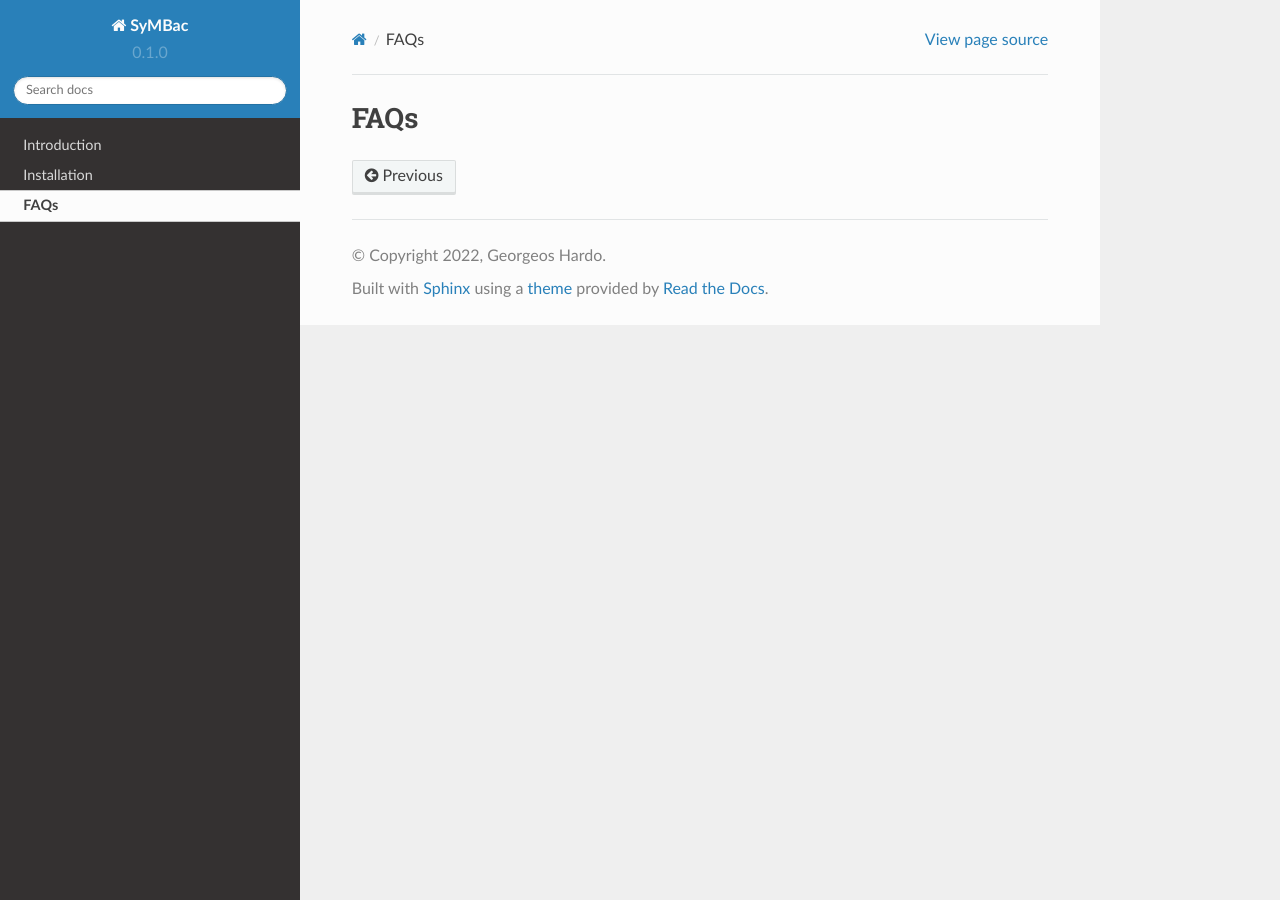
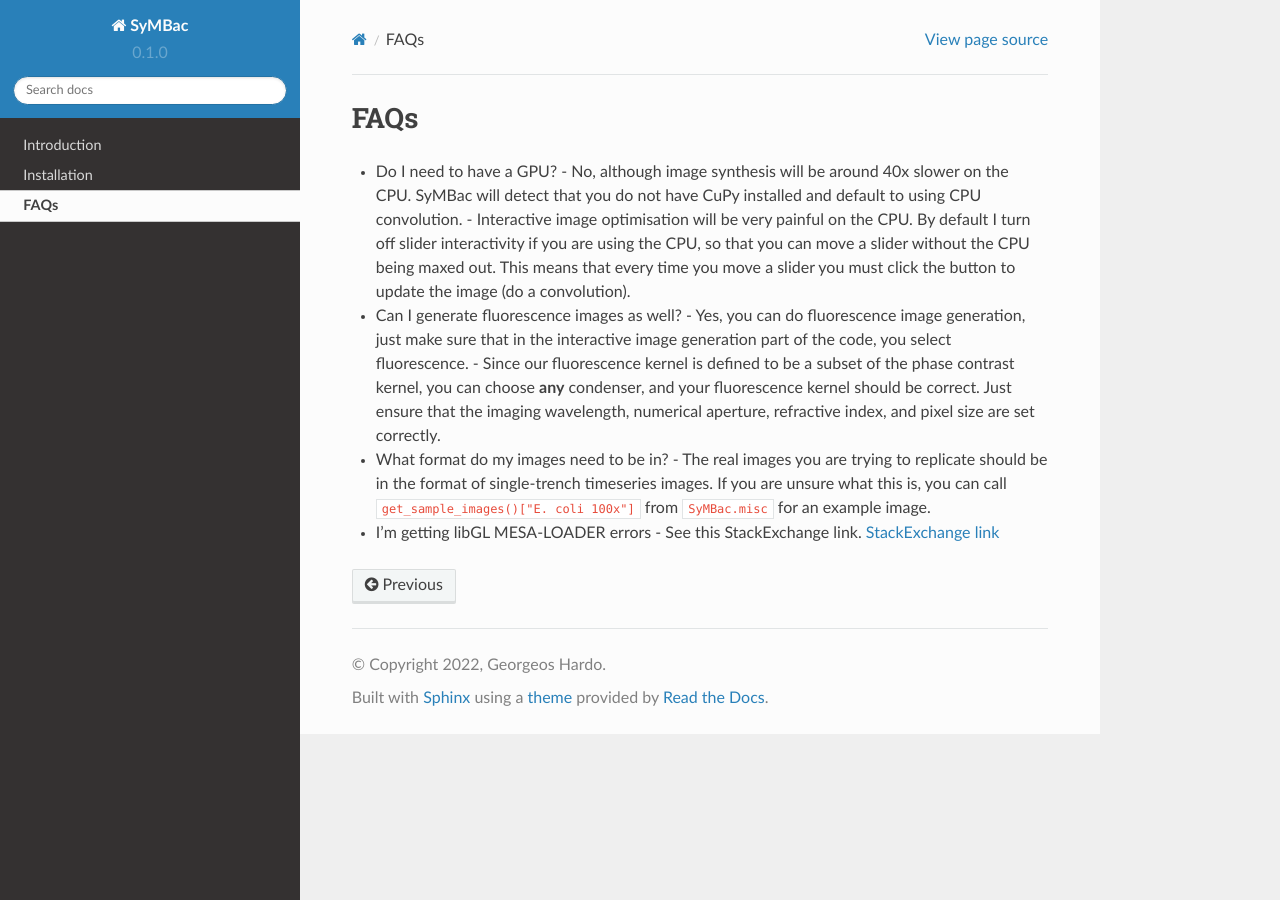
Before and after one commit to georgeoshardo/SyMBac, a Sphinx documentation site: the page built from docs/source/faqs.rst, in a window 1280 px wide. Built offline with Sphinx 7.4.7 and the Read the Docs theme 2.0.0, drawn with Linux system fonts in a browser that asks for light colours.

Commit message:
Update faqs.rst

```diff
--- a/docs/source/faqs.rst
+++ b/docs/source/faqs.rst
@@ -1,2 +1,13 @@
 FAQs
 ====
+
+- Do I need to have a GPU?
+  - No, although image synthesis will be around 40x slower on the CPU. SyMBac will detect that you do not have CuPy installed and default to using CPU convolution.
+  - Interactive image optimisation will be very painful on the CPU. By default I turn off slider interactivity if you are using the CPU, so that you can move a slider without the CPU being maxed out. This means that every time you move a slider you must click the button to update the image (do a convolution).
+- Can I generate fluorescence images as well?
+  - Yes, you can do fluorescence image generation, just make sure that in the interactive image generation part of the code, you select fluorescence.
+  - Since our fluorescence kernel is defined to be a subset of the phase contrast kernel, you can choose **any** condenser, and your fluorescence kernel should be correct. Just ensure that the imaging wavelength, numerical aperture, refractive index, and pixel size are set correctly.
+- What format do my images need to be in?
+  - The real images you are trying to replicate should be in the format of single-trench timeseries images. If you are unsure what this is, you can call ``get_sample_images()["E. coli 100x"]`` from ``SyMBac.misc`` for an example image.
+- I'm getting libGL MESA-LOADER errors
+  - See this StackExchange link. `StackExchange link <https://unix.stackexchange.com/questions/655495/trying-to-run-pygame-on-my-conda-environment-on-my-fresh-manjaro-install-and-ge>`_
```
